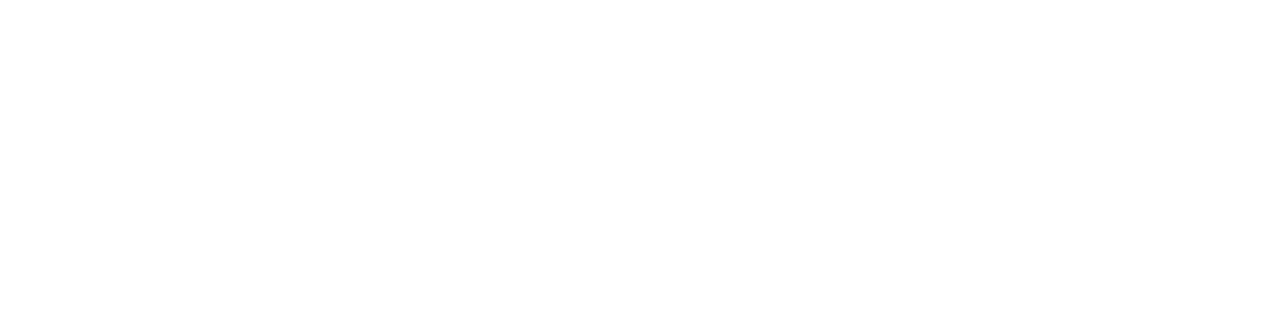
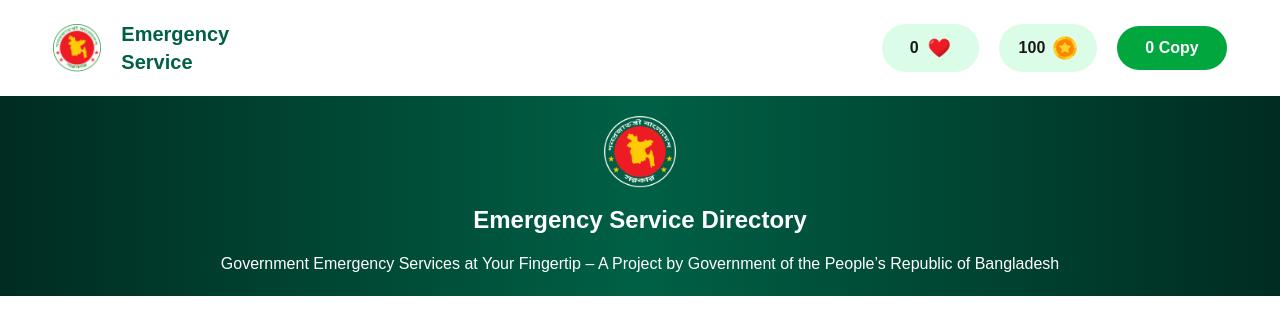
Before and after one commit to abd-005/Emergency-Hotline, a plain HTML site: page index.html in a window 1280 px wide. Drawn offline with nearby package versions, Linux system fonts and the light colour scheme; a web font is replaced by a local one.

Commit message:
Header & Banner Implemented

```diff
--- a/index.html
+++ b/index.html
@@ -4,15 +4,43 @@
     <meta charset="UTF-8">
     <meta name="viewport" content="width=device-width, initial-scale=1.0">
     <title>Emergency Hotline</title>
+    <!-- daisyui & tailwindcss CDN -->
+    <link rel="shortcut icon" href="./assets/logo.png" type="image/x-icon" />
+    <link
+      href="https://cdn.jsdelivr.net/npm/daisyui@5"
+      rel="stylesheet"
+      type="text/css"
+    />
+    <script src="https://cdn.jsdelivr.net/npm/@tailwindcss/browser@4"></script>
+    <link rel="stylesheet" href="./styles/style.css">
 </head>
-<body>
+<body class="hind">
     <!-- Header Section Started -->
-    <header>
-
+    <header class="py-5 w-11/12 mx-auto flex justify-between items-center">
+      <div class="logo flex justify-start items-center">
+        <img src="./assets/logo.png" alt="" class="w-12" />
+        <div class="">
+          <h2 class="text-emerald-800 text-xl font-bold ml-5">
+            Emergency<br>Service
+          </h2>
+        </div>
+      </div>
+      <div class="flex justify-between items-center gap-5">
+        <div id="total-heart"><p class="bg-green-100 flex justify-between items-center px-7 py-3 rounded-full"><span class="font-bold">0</span><img src="./assets/heart.png" alt="" class="w-6 ml-2"></p></div>
+        <div id="total-coin"><p class="bg-green-100 flex justify-between items-center px-5 py-3 rounded-full"><span class="font-bold">100</span><img src="./assets/coin.png" alt="" class="w-6 ml-2"></p></div>
+        <div id="total-copy"><p class="bg-green-600 text-white px-7 py-2.5 rounded-full font-semibold"><span>0</span> Copy</p></div>
+      </div>
     </header>
     <!-- Main Section Started -->
     <main>
+        <!-- Banner Section -->
+        <section class="bg-gradient-to-r from-emerald-950 via-emerald-800
 
+ to-emerald-950 flex flex-col justify-center items-center py-5">
+            <img src="./assets/logo-dark.png" alt="" class="w-18">
+            <h2 class="text-white font-bold text-2xl my-4">Emergency Service Directory</h2>
+            <p class="text-white">Government Emergency Services at Your Fingertip – A Project by Government of the People’s Republic of Bangladesh</p>
+        </section>
     </main>
     <!-- Js Located -->
     <script src="./script/index.js"></script>
--- /dev/null
+++ b/styles/style.css
@@ -0,0 +1,24 @@
+@import url('https://fonts.googleapis.com/css2?family=Hind+Madurai:wght@400;600;700&family=Inter:ital,opsz,wght@0,14..32,100..900;1,14..32,100..900&display=swap');
+
+.hind {
+  font-family: "Hind Madurai", sans-serif;
+  font-style: normal;
+}
+
+/* .hind-semibold {
+  font-family: "Hind Madurai", sans-serif;
+  font-weight: 600;
+  font-style: normal;
+}
+
+.hind-bold {
+  font-family: "Hind Madurai", sans-serif;
+  font-weight: 700;
+  font-style: normal;
+} */
+
+.inter {
+  font-family: "Inter", sans-serif;
+  font-optical-sizing: auto;
+  font-style: normal;
+}
```
Also changed, not shown: tailwind.config.js (added).
